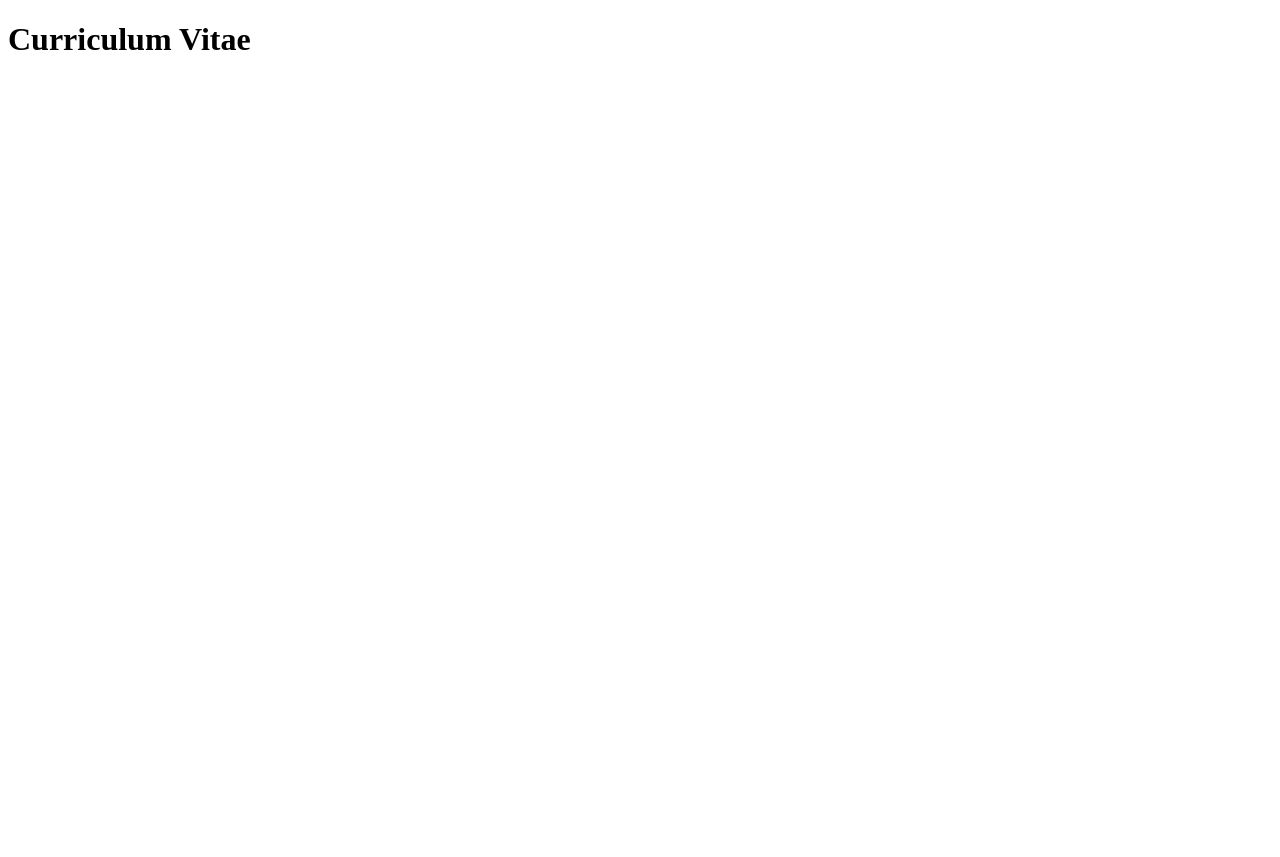
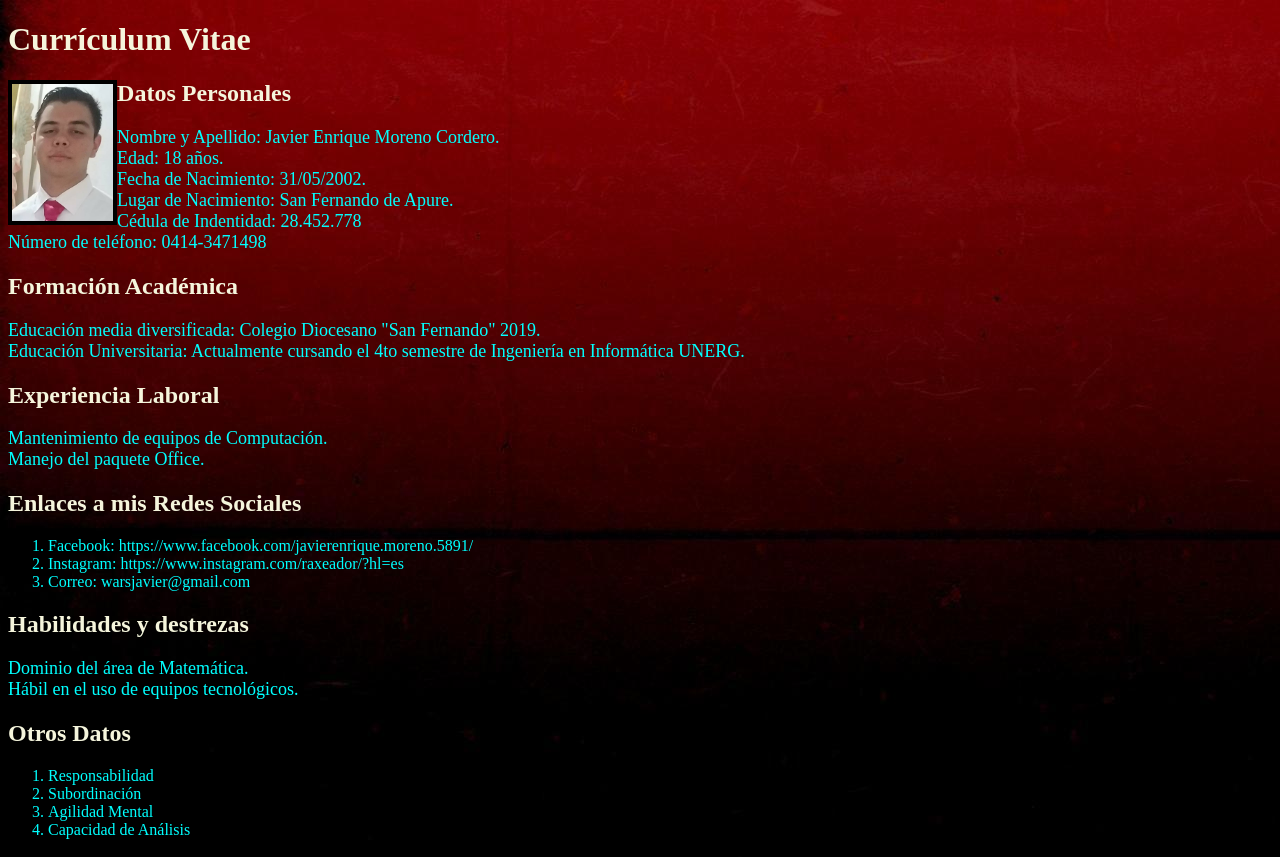
Before and after one commit to aisunerg-programacion2/evaluacion-html-y-css-Raxeador, a plain HTML site: page index.html in a window 1280 px wide. Before the commit the page ends 800 px from the top, so only its background shows below. Drawn offline with Linux system fonts and the light colour scheme.

Commit message:
Add files via upload

```diff
--- /dev/null
+++ b/estilos.css
@@ -0,0 +1,8 @@
+body {
+    background-image: url("fondo.jpg");
+  }
+  h1 {color:beige}
+  h2 {color:beige}
+  p {color:aqua}
+  ol {color:aqua}
+p { font-size: large;}
--- a/index.html
+++ b/index.html
@@ -1,14 +1,36 @@
 <!DOCTYPE html>
 <html lang="en">
 <head>
-  <meta charset="UTF-8">
-  <meta http-equiv="X-UA-Compatible" content="IE=edge">
-  <meta name="viewport" content="width=device-width, initial-scale=1.0">
-  <title>Curriculum Vitae</title>
+    <meta charset="UTF-8">
+    <meta http-equiv="X-UA-Compatible" content="IE=edge">
+    <meta name="viewport" content="width=device-width, initial-scale=1.0">
+    <title>Currículum Vitae</title>
+    <link rel="stylesheet" href="estilos.css">
 </head>
 <body>
-
-  <h1>Curriculum Vitae</h1>
+    <h1>Currículum Vitae</h1>
+<img style="border: 4px solid; color:black;"src="cara.jpeg" width="8%" align="left"/>
+<h2>Datos Personales</h2>
+<p>Nombre y Apellido: Javier Enrique Moreno Cordero. <br>Edad: 18 años. <br>Fecha de Nacimiento: 31/05/2002. <br>Lugar de Nacimiento: San Fernando de Apure. <br>Cédula de Indentidad: 28.452.778 <br> Número de teléfono: 0414-3471498</p>
+<h2>Formación Académica</h2>
+<p>Educación media diversificada: Colegio Diocesano "San Fernando" 2019. <br>Educación Universitaria: Actualmente cursando el 4to semestre de Ingeniería en Informática UNERG.</p>
+<h2>Experiencia Laboral</h2>
+<p>Mantenimiento de equipos de Computación. <br>Manejo del paquete Office.</p>
+<h2>Enlaces a mis Redes Sociales</h2>
+<ol><li>Facebook: https://www.facebook.com/javierenrique.moreno.5891/
+</li>
+<li>Instagram: https://www.instagram.com/raxeador/?hl=es</li>
+<li>Correo: warsjavier@gmail.com</li>
+</ol>
+<h2>Habilidades y destrezas</h2>
+<p>Dominio del área de Matemática. <br>Hábil en el uso de equipos tecnológicos.</p>
+<h2>Otros Datos</h2>
+<p><ol>
+    <li>Responsabilidad</li>
+    <li>Subordinación</li>
+    <li>Agilidad Mental</li>
+    <li>Capacidad de Análisis</li>
+</ol></p>
 
 </body>
 </html>
```
Also changed, not shown: cara.jpeg (added), fondo.jpg (added).
